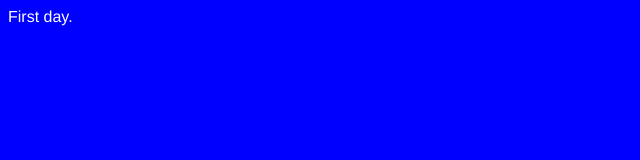
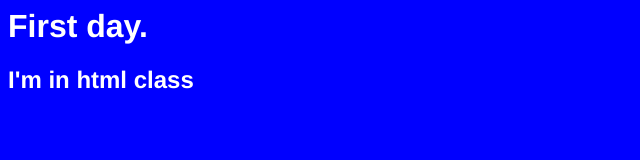
Before and after one commit to Lauranesbitt/html2, a plain HTML site: page index.html in a window 1280 px wide. Shown: the whole page, without its empty margins (0-640 px from the left). Drawn offline with Linux system fonts and the light colour scheme.

Commit message:
fourth commit

```diff
--- a/index.html
+++ b/index.html
@@ -6,7 +6,8 @@
 			<!-- this is a comment-->
 			</title>
 		<body>
-			First day.
+			<h1>First day.</h1>
+			<h2>I'm in html class</h2>
 				<link rel = "stylesheet" href = "style.css"/>
 		</body>
 		</head>
```
